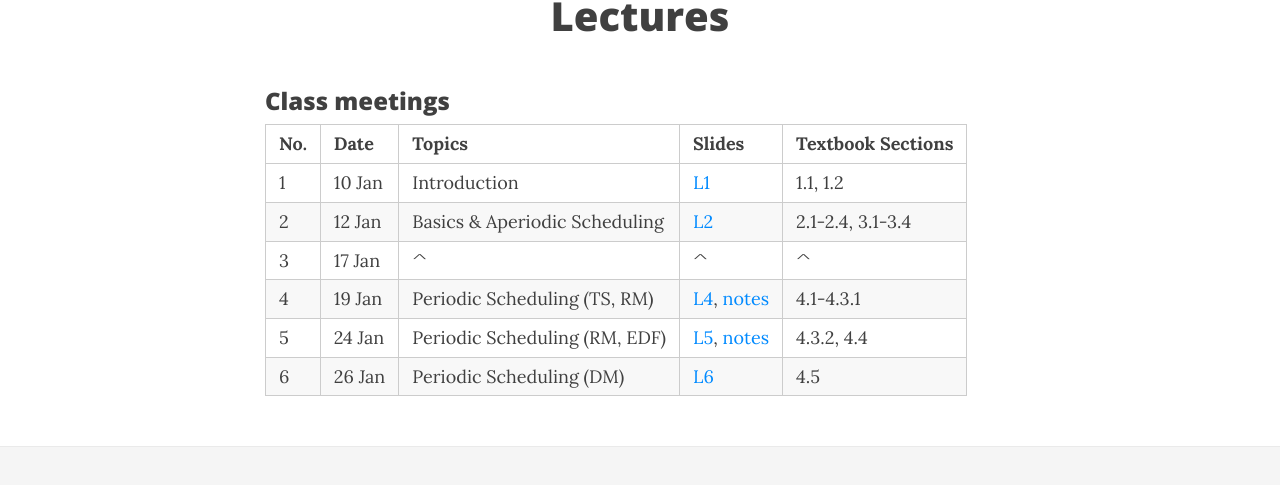
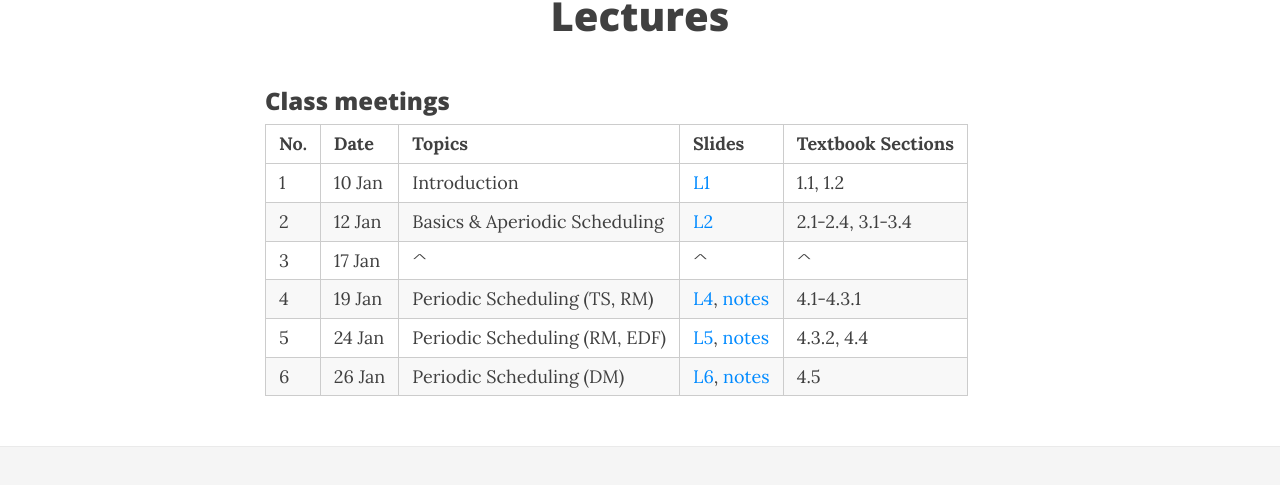
Before and after one commit to CPEN432/cpen432.github.io, a Jekyll site: the page built from lectures.md, in a window 1280 px wide. Shown: the part 136-621 px from the top of the page. Built offline with Jekyll 4.4.1, drawn with Linux system fonts in a browser that asks for light colours; nearby versions of some CDN libraries.

Commit message:
Lecture 6 notes

```diff
--- a/lectures.md
+++ b/lectures.md
@@ -11,7 +11,7 @@
 |  3  | 17 Jan | ^ | ^ | ^ |
 |  4  | 19 Jan | Periodic Scheduling (TS, RM) | [L4](http://cpen432.github.io/resources/gujarati-slides//4-periodic.pdf), [notes](http://cpen432.github.io/resources/gujarati-slides//4-notes.pdf) | 4.1-4.3.1 |
 |  5  | 24 Jan | Periodic Scheduling (RM, EDF) | [L5](http://cpen432.github.io/resources/gujarati-slides//5-periodic.pdf), [notes](http://cpen432.github.io/resources/gujarati-slides//5-notes.pdf) | 4.3.2, 4.4 |
-|  6  | 26 Jan | Periodic Scheduling (DM) | [L6](http://cpen432.github.io/resources/gujarati-slides//6-periodic.pdf)  | 4.5 |
+|  6  | 26 Jan | Periodic Scheduling (DM) | [L6](http://cpen432.github.io/resources/gujarati-slides//6-periodic.pdf), [notes](http://cpen432.github.io/resources/gujarati-slides//6-notes.pdf) | 4.5 |
 
 <!-- | **No.** | **Date** | **Topics** | **Readings** | -->
 <!-- |:---:|:-------|:---:|:----:| -->
```
Also changed, not shown: 1 other file.
